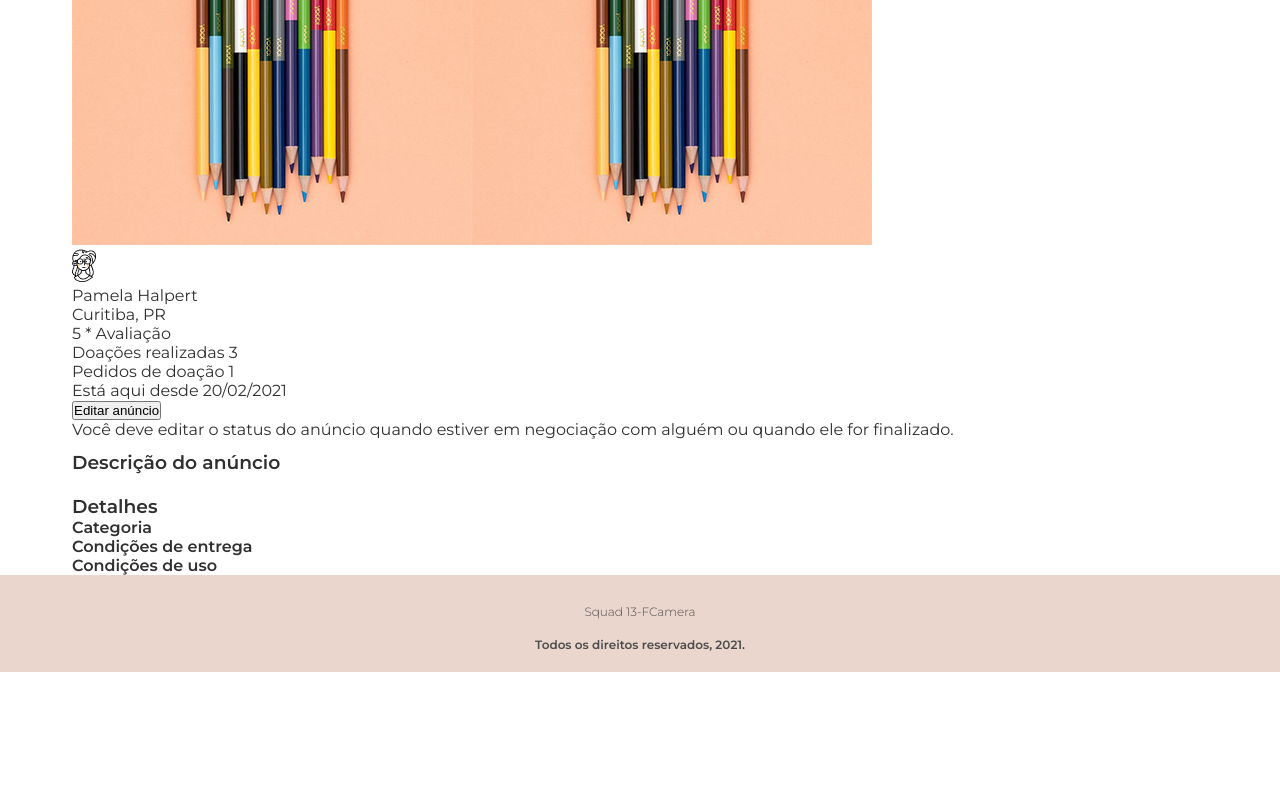
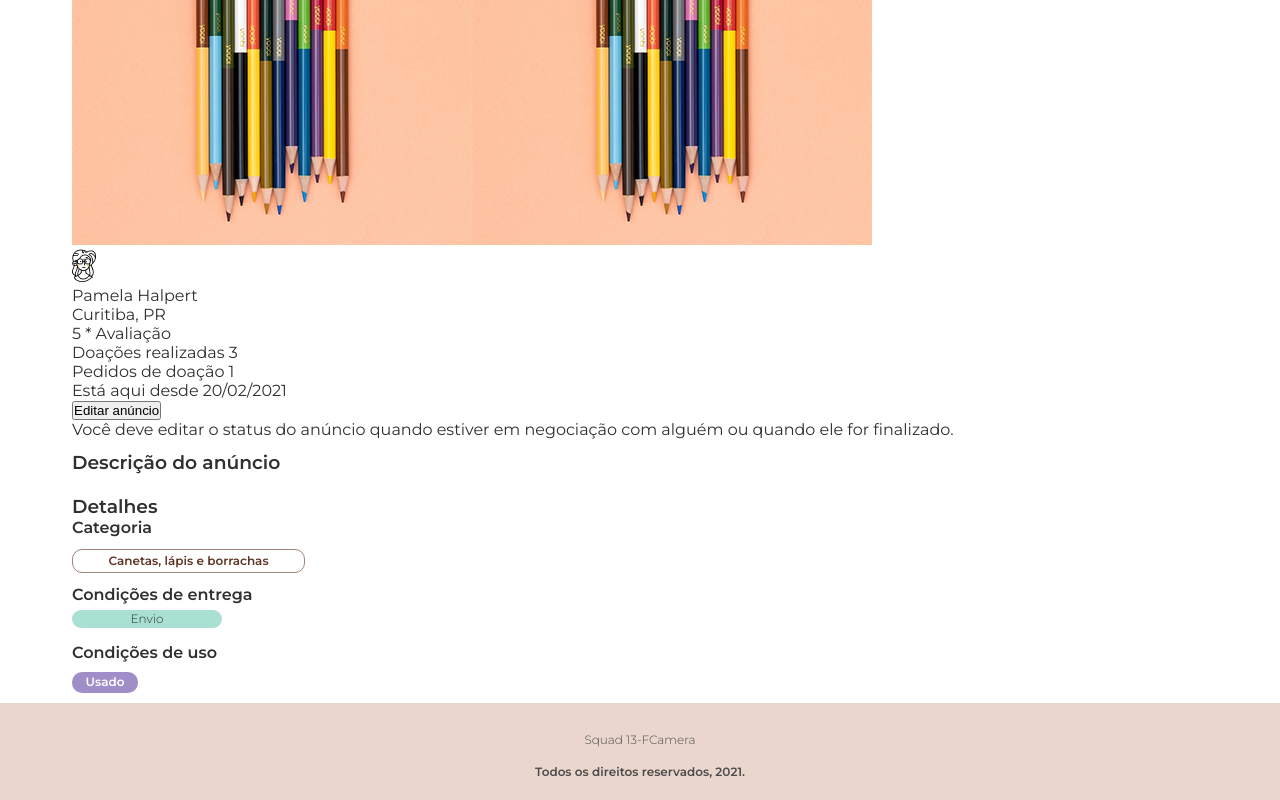
Before and after one commit to FCamara-Squad13/Mobile, a React (Create React App) app: page /detalhes in a window 1280 px wide. Shown: the part 748-1548 px from the top of the page. Before the commit the page ends 1420 px from the top, so only its background shows below. Built offline with nearby package versions, Linux system fonts and the light colour scheme.

Commit message:
Adjust CSS on tags

```diff
--- a/src/pages/Detalhes/index.tsx
+++ b/src/pages/Detalhes/index.tsx
@@ -1,5 +1,7 @@
 import React from "react";
 import BackToHome from "../../components/BackToHome";
+
+import "./style.css";
 
 import lapis from "../../assets/images/Lapis-12.png";
 import avatar from "../../assets/avatar.png";
@@ -45,8 +47,11 @@ const Detalhes: React.FC = () => {
         <div className="more-details">
           <h3 className="more-details">Detalhes</h3>
           <h4 className="more-details-subtitle">Categoria</h4>
+          <span className="category-tag">Canetas, lápis e borrachas</span>
           <h4 className="more-details-subtitle">Condições de entrega</h4>
+          <span className="delivery-tag">Envio</span>
           <h4 className="more-details-subtitle">Condições de uso</h4>
+          <span className="product-tag product-tag-details">Usado</span>
         </div>
       </div>
     </div>
--- /dev/null
+++ b/src/pages/Detalhes/style.css
@@ -0,0 +1,5 @@
+.product-tag-details {
+  position: static;
+  display: block;
+  margin: 10px 0;
+}
```
